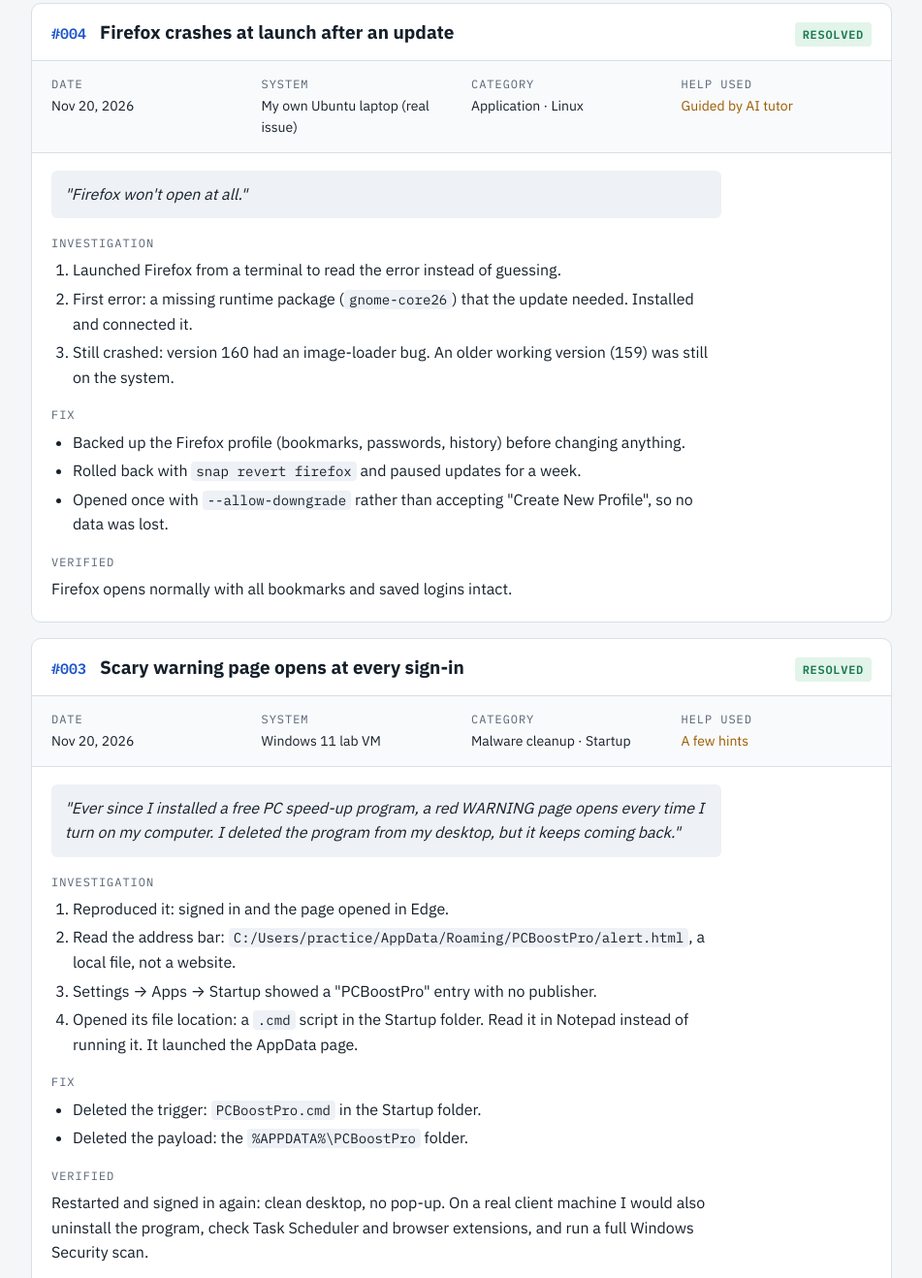
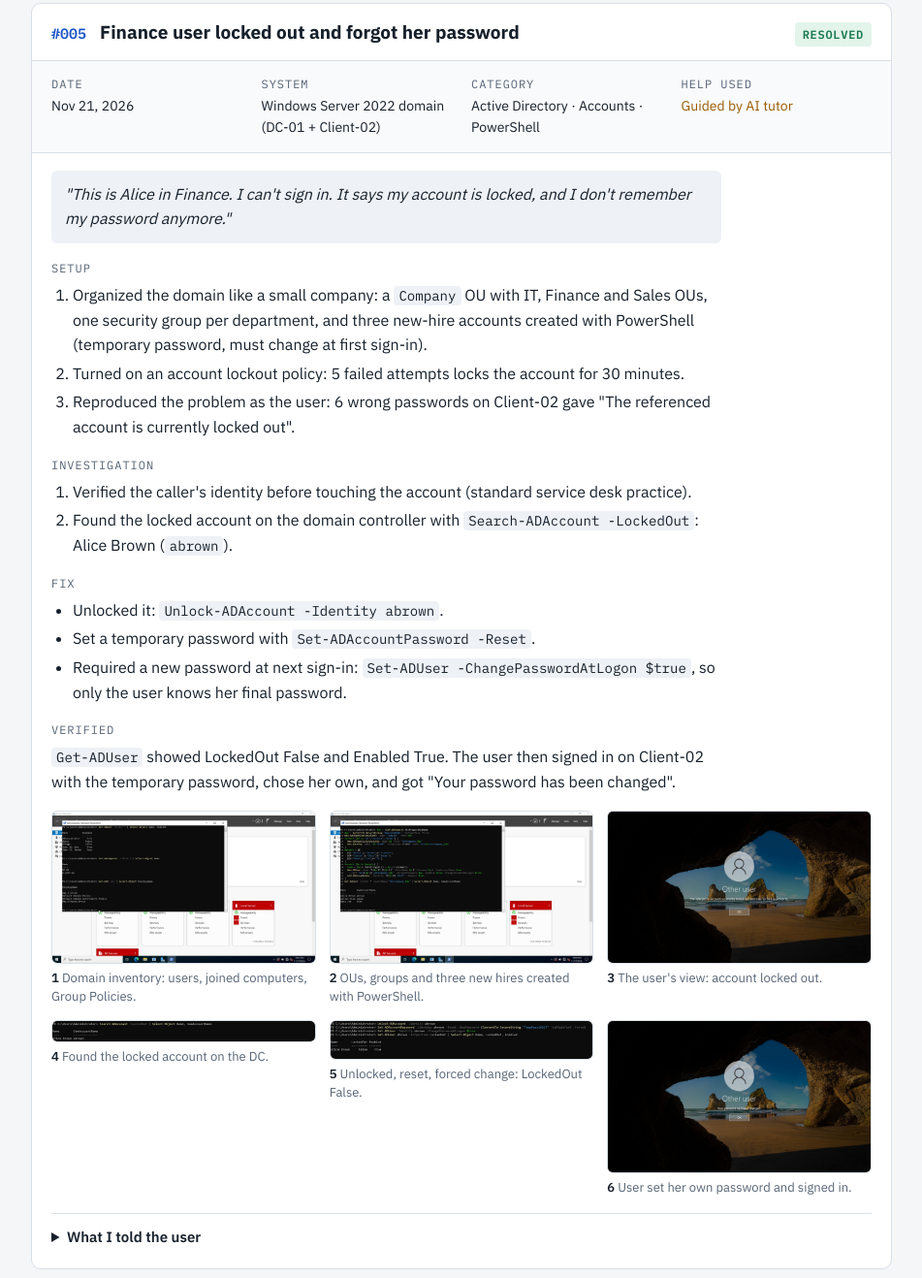
Before and after one commit to oli-it/oli-it.github.io, a plain HTML site: page index.html in a window 1280 px wide. Shown: the part 719-2037 px from the top of the page at 97% size, without its empty margins (164-1115 px from the left). Drawn offline with Linux system fonts and the light colour scheme.

Commit message:
Add ticket #005: AD account lockout and password reset
Co-Authored-By: Claude Opus 5.5 <noreply@anthropic.com>

```diff
--- a/index.html
+++ b/index.html
@@ -162,14 +162,89 @@ footer { color: var(--muted); font-size: 14px; border-top: 1px solid var(--line)
     <div class="setup">
       <div class="machine"><strong>Host</strong><span>Ubuntu laptop · VirtualBox 7.2 · 30 GB RAM, 8 cores</span></div>
       <div class="machine"><strong>Win11-Practice</strong><span>Windows 11 client · snapshot reset after every ticket</span></div>
-      <div class="machine"><strong>DC-01</strong><span>Windows Server 2022 · future domain controller</span></div>
-      <div class="machine"><strong>Client-02</strong><span>Windows Server 2022 · domain member for the AD lab</span></div>
+      <div class="machine"><strong>DC-01</strong><span>Windows Server 2022 · domain controller (AD DS, DNS, Group Policy)</span></div>
+      <div class="machine"><strong>Client-02</strong><span>Windows Server 2022 · domain-joined client for sign-in testing</span></div>
     </div>
   </section>
 
   <section aria-labelledby="tickets-h">
     <h2 id="tickets-h">Resolved tickets</h2>
     <p class="section-note">Newest first. Each one follows the same process: reproduce, find the cause, fix, verify, then explain it to the user in plain language.</p>
+
+    <!-- #005 -->
+    <article class="ticket" id="t005">
+      <div class="ticket-head">
+        <span class="tid">#005</span>
+        <h3>Finance user locked out and forgot her password</h3>
+        <span class="status">Resolved</span>
+      </div>
+      <div class="fields">
+        <div><span class="label">Date</span><span class="val">Nov 21, 2026</span></div>
+        <div><span class="label">System</span><span class="val">Windows Server 2022 domain (DC-01 + Client-02)</span></div>
+        <div><span class="label">Category</span><span class="val">Active Directory · Accounts · PowerShell</span></div>
+        <div><span class="label">Help used</span><span class="val help-some">Guided by AI tutor</span></div>
+      </div>
+      <div class="ticket-body">
+        <p class="complaint">"This is Alice in Finance. I can't sign in. It says my account is locked, and I don't remember my password anymore."</p>
+        <div class="block">
+          <span class="label">Setup</span>
+          <ol>
+            <li>Organized the domain like a small company: a <code>Company</code> OU with IT, Finance and Sales OUs, one security group per department, and three new-hire accounts created with PowerShell (temporary password, must change at first sign-in).</li>
+            <li>Turned on an account lockout policy: 5 failed attempts locks the account for 30 minutes.</li>
+            <li>Reproduced the problem as the user: 6 wrong passwords on Client-02 gave "The referenced account is currently locked out".</li>
+          </ol>
+        </div>
+        <div class="block">
+          <span class="label">Investigation</span>
+          <ol>
+            <li>Verified the caller's identity before touching the account (standard service desk practice).</li>
+            <li>Found the locked account on the domain controller with <code>Search-ADAccount -LockedOut</code>: Alice Brown (<code>abrown</code>).</li>
+          </ol>
+        </div>
+        <div class="block">
+          <span class="label">Fix</span>
+          <ul>
+            <li>Unlocked it: <code>Unlock-ADAccount -Identity abrown</code>.</li>
+            <li>Set a temporary password with <code>Set-ADAccountPassword -Reset</code>.</li>
+            <li>Required a new password at next sign-in: <code>Set-ADUser -ChangePasswordAtLogon $true</code>, so only the user knows her final password.</li>
+          </ul>
+        </div>
+        <div class="block">
+          <span class="label">Verified</span>
+          <p><code>Get-ADUser</code> showed LockedOut False and Enabled True. The user then signed in on Client-02 with the temporary password, chose her own, and got "Your password has been changed".</p>
+        </div>
+        <div class="evidence">
+          <figure>
+            <a href="img/005-1-existing-domain.jpg" target="_blank" rel="noopener"><img src="img/005-1-existing-domain.jpg" alt="PowerShell on DC-01 listing domain users, the two joined computers DC-01 and CLIENT-02, and Group Policy objects including Map Z Drive" loading="lazy" width="1600" height="925"></a>
+            <figcaption><b>1</b> Domain inventory: users, joined computers, Group Policies.</figcaption>
+          </figure>
+          <figure>
+            <a href="img/005-2-ous-users-created.jpg" target="_blank" rel="noopener"><img src="img/005-2-ous-users-created.jpg" alt="PowerShell creating the Company OU, department OUs and groups, and three users abrown, cdiaz and dlee" loading="lazy" width="1600" height="925"></a>
+            <figcaption><b>2</b> OUs, groups and three new hires created with PowerShell.</figcaption>
+          </figure>
+          <figure>
+            <a href="img/005-3-locked-out.jpg" target="_blank" rel="noopener"><img src="img/005-3-locked-out.jpg" alt="Windows sign-in screen on Client-02 saying the referenced account is currently locked out" loading="lazy" width="1600" height="925"></a>
+            <figcaption><b>3</b> The user's view: account locked out.</figcaption>
+          </figure>
+          <figure>
+            <a href="img/005-4-search-lockedout.jpg" target="_blank" rel="noopener"><img src="img/005-4-search-lockedout.jpg" alt="Search-ADAccount -LockedOut returning Alice Brown, abrown" loading="lazy" width="1600" height="128"></a>
+            <figcaption><b>4</b> Found the locked account on the DC.</figcaption>
+          </figure>
+          <figure>
+            <a href="img/005-5-unlock-reset.jpg" target="_blank" rel="noopener"><img src="img/005-5-unlock-reset.jpg" alt="PowerShell unlocking abrown, resetting the password, and showing LockedOut False and Enabled True" loading="lazy" width="1600" height="235"></a>
+            <figcaption><b>5</b> Unlocked, reset, forced change: LockedOut False.</figcaption>
+          </figure>
+          <figure>
+            <a href="img/005-6-password-changed.jpg" target="_blank" rel="noopener"><img src="img/005-6-password-changed.jpg" alt="Client-02 sign-in screen saying your password has been changed" loading="lazy" width="1600" height="925"></a>
+            <figcaption><b>6</b> User set her own password and signed in.</figcaption>
+          </figure>
+        </div>
+        <details>
+          <summary>What I told the user</summary>
+          <p>"You're unlocked. After too many wrong tries, the account locks itself for security, so nobody can keep guessing your password. I've given you a temporary password. When you sign in, Windows will ask you to pick a new one that only you know. If it happens again, call us and we'll sort it out right away."</p>
+        </details>
+      </div>
+    </article>
 
     <!-- #004 -->
     <article class="ticket" id="t004">
@@ -386,7 +461,7 @@ footer { color: var(--muted); font-size: 14px; border-top: 1px solid var(--line)
 
   <section aria-labelledby="next-h">
     <h2 id="next-h">Coming next</h2>
-    <p class="section-note">Active Directory on DC-01 (users, groups, Group Policy, domain join, password resets), PowerShell scripting, a ticketing system, and Azure / Entra ID.</p>
+    <p class="section-note">More Active Directory tickets (group access to shared drives, Group Policy troubleshooting), PowerShell scripting, a ticketing system, and Azure / Entra ID.</p>
   </section>
 
   <footer>Updated Nov 21, 2026 · Connect with me on <a href="https://www.linkedin.com/in/marquisolinickjr/" target="_blank" rel="noopener">LinkedIn</a> · Resume available on request.</footer>
```
Also changed, not shown: img/005-1-existing-domain.jpg (added), img/005-2-ous-users-created.jpg (added), img/005-3-locked-out.jpg (added), img/005-4-search-lockedout.jpg (added), img/005-5-unlock-reset.jpg (added), img/005-6-password-changed.jpg (added).
